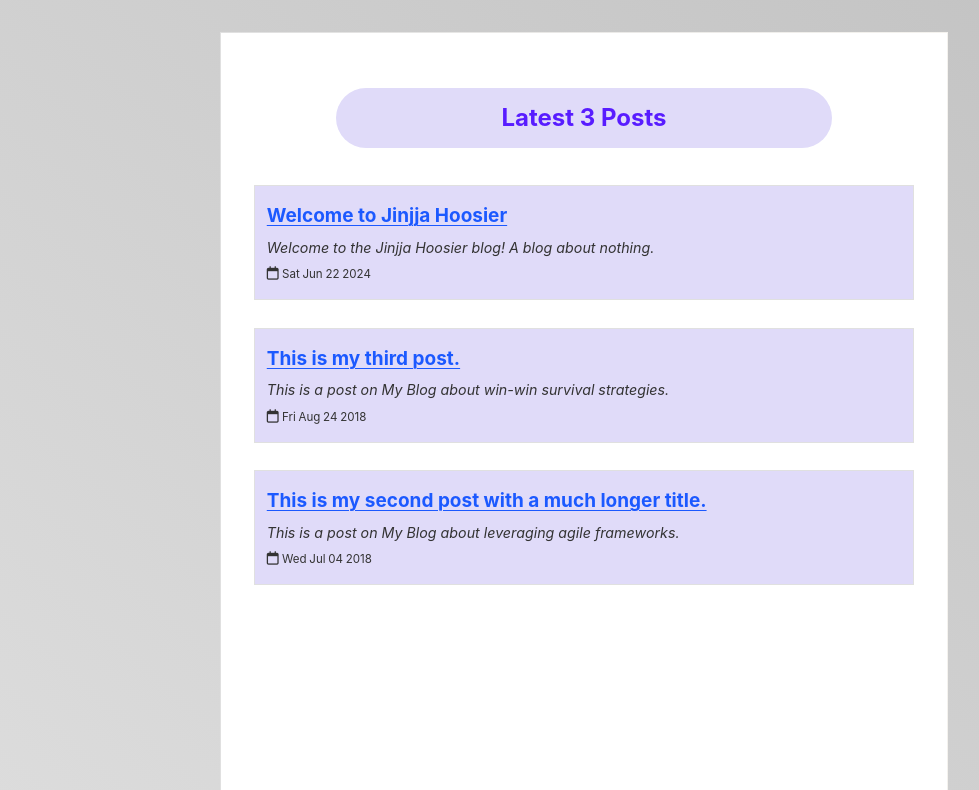
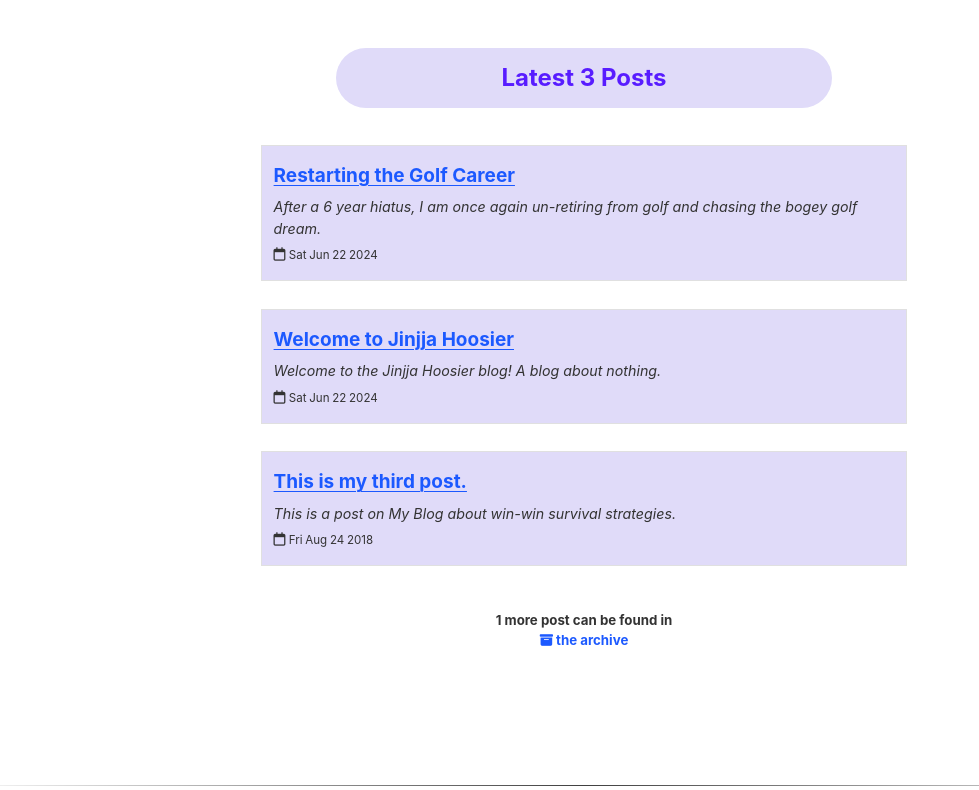
Before and after one commit to simonhlee97/sushispicelatte, an Eleventy site: page content/index.njk in a window 1280 px wide. Shown: the part 87-877 px from the top of the page, without its empty margins (56-1035 px from the left). Built offline with nearby package versions, Linux system fonts and the light colour scheme; Eleventy itself is replaced by a stand-in of ours; files that its build step writes are made by us from their sources; no server answers.

Commit message:
renamed the blog

```diff
--- /dev/null
+++ b/_data/example.js
@@ -0,0 +1,5 @@
+module.exports = {
+  copyright: new Date().getFullYear(),
+  title: "Range",
+  author: "David Epstein"
+}
--- /dev/null
+++ b/_data/mock.json
@@ -0,0 +1,289 @@
+[
+  {
+    "title": "10 Tips for Writing Clean HTML and CSS",
+    "description": "Learn how to write clean and maintainable HTML and CSS with these 10 tips.",
+    "date": "2022-01-05",
+    "tags": ["HTML", "CSS", "Web Development"],
+    "href": "/blog/10-tips-for-writing-clean-html-and-css"
+  },
+  {
+    "title": "The Pros and Cons of CSS Frameworks",
+    "description": "CSS frameworks can speed up development, but they also have their drawbacks. Learn about the pros and cons of using CSS frameworks in your projects.",
+    "date": "2022-02-12",
+    "tags": ["CSS", "Web Development"],
+    "href": "/blog/the-pros-and-cons-of-css-frameworks"
+  },
+  {
+    "title": "5 Essential JavaScript Libraries for Frontend Developers",
+    "description": "Discover 5 JavaScript libraries that can help you build better frontend applications.",
+    "date": "2022-03-19",
+    "tags": ["JavaScript", "Web Development"],
+    "href": "/blog/5-essential-javascript-libraries-for-frontend-developers"
+  },
+  {
+    "title": "How to Optimize Your Images for the Web",
+    "description": "Learn how to optimize your images for the web to improve your website's performance and user experience.",
+    "date": "2022-04-26",
+    "tags": ["Web Development", "Images"],
+    "href": "/blog/how-to-optimize-your-images-for-the-web"
+  },
+  {
+    "title": "The Fundamentals of Responsive Web Design",
+    "description": "Get started with responsive web design and learn how to create websites that look great on any device.",
+    "date": "2022-05-03",
+    "tags": ["Web Development", "Responsive Design"],
+    "href": "/blog/the-fundamentals-of-responsive-web-design"
+  },
+  {
+    "title": "10 Common Mistakes in Frontend Web Development",
+    "description": "Avoid these 10 common mistakes in frontend web development to save time and improve your code.",
+    "date": "2022-06-11",
+    "tags": ["Web Development"],
+    "href": "/blog/10-common-mistakes-in-frontend-web-development"
+  },
+  {
+    "title": "How to Use Flexbox for Layout in CSS",
+    "description": "Learn how to use Flexbox to create flexible and responsive layouts in CSS.",
+    "date": "2022-07-18",
+    "tags": ["CSS", "Web Development", "Flexbox"],
+    "href": "/blog/how-to-use-flexbox-for-layout-in-css"
+  },
+  {
+    "title": "5 Tips for Writing Better JavaScript Code",
+    "description": "Improve your JavaScript skills with these 5 tips for writing better code.",
+    "date": "2022-08-25",
+    "tags": ["JavaScript", "Web Development"],
+    "href": "/blog/5-tips-for-writing-better-javascript-code"
+  },
+  {
+    "title": "The Benefits of Using a CSS Preprocessor",
+    "description": "Discover the benefits of using a CSS preprocessor like Sass or Less in your web development projects.",
+    "date": "2022-09-01",
+    "tags": ["CSS", "Web Development", "Preprocessors"],
+    "href": "/blog/the-benefits-of-using-a-css-preprocessor"
+  },
+  {
+    "title": "How to Create Animations with CSS",
+    "description": "Learn how to create animations with CSS and add some life to your web projects.",
+    "date": "2022-10-08",
+    "tags": ["CSS", "Web Development", "Animations"],
+    "href": "/blog/how-to-create-animations-with-css"
+  },
+  {
+    "title": "The Basics of Accessibility in Web Development",
+    "description": "Learn about the basics of accessibility in web development and how to make your websites more inclusive.",
+    "date": "2022-11-15",
+    "tags": ["Web Development", "Accessibility"],
+    "href": "/blog/the-basics-of-accessibility-in-web-development"
+  },
+  {
+    "title": "10 Tools for Debugging JavaScript",
+    "description": "Discover 10 tools that can help you debug your JavaScript code and save time in your projects.",
+    "date": "2022-12-22",
+    "tags": ["JavaScript", "Web Development", "Debugging"],
+    "href": "/blog/10-tools-for-debugging-javascript"
+  },
+  {
+    "title": "How to Use CSS Grid for Layout",
+    "description": "Learn how to use CSS Grid to create powerful and flexible layouts in your web projects.",
+    "date": "2023-01-05",
+    "tags": ["CSS", "Web Development", "Grid"],
+    "href": "/blog/how-to-use-css-grid-for-layout"
+  },
+  {
+    "title": "The Pros and Cons of Single-Page Applications",
+    "description": "Single-page applications have become increasingly popular, but they also have their drawbacks. Learn about the pros and cons of using single-page applications in your projects.",
+    "date": "2023-02-12",
+    "tags": ["Web Development", "Single-Page Applications"],
+    "href": "/blog/the-pros-and-cons-of-single-page-applications"
+  },
+  {
+    "title": "5 Essential Tools for Frontend Web Developers",
+    "description": "Discover 5 tools that can help you be more productive and efficient as a frontend web developer.",
+    "date": "2023-03-19",
+    "tags": ["Web Development", "Tools"],
+    "href": "/blog/5-essential-tools-for-frontend-web-developers"
+  },
+  {
+    "title": "How to Optimize Your CSS for Better Performance",
+    "description": "Learn how to optimize your CSS for better performance and faster load times.",
+    "date": "2023-04-26",
+    "tags": ["CSS", "Web Development", "Performance"],
+    "href": "/blog/how-to-optimize-your-css-for-better-performance"
+  },
+  {
+    "title": "The Basics of Responsive Images in Web Development",
+    "description": "Learn about the basics of responsive images in web development and how to make your images look great on any device.",
+    "date": "2023-05-03",
+    "tags": ["Web Development", "Images", "Responsive Design"],
+    "href": "/blog/the-basics-of-responsive-images-in-web-development"
+  },
+  {
+    "title": "10 Tips for Writing Better JavaScript Code",
+    "description": "Improve your JavaScript skills with these 10 tips for writing better code.",
+    "date": "2023-06-11",
+    "tags": ["JavaScript", "Web Development"],
+    "href": "/blog/10-tips-for-writing-better-javascript-code"
+  },
+  {
+    "title": "How to Use CSS Variables for Dynamic Styling",
+    "description": "Learn how to use CSS variables to create dynamic and flexible styles in your web projects.",
+    "date": "2023-07-18",
+    "tags": ["CSS", "Web Development", "Variables"],
+    "href": "/blog/how-to-use-css-variables-for-dynamic-styling"
+  },
+  {
+    "title": "The Benefits of Using a JavaScript Framework",
+    "description": "Discover the benefits of using a JavaScript framework like React or Angular in your web development projects.",
+    "date": "2023-08-25",
+    "tags": ["JavaScript", "Web Development", "Frameworks"],
+    "href": "/blog/the-benefits-of-using-a-javascript-framework"
+  },
+  {
+    "title": "The Basics of Web Accessibility",
+    "description": "Learn about the basics of web accessibility and how to make your websites more inclusive.",
+    "date": "2023-09-01",
+    "tags": ["Web Development", "Accessibility"],
+    "href": "/blog/the-basics-of-web-accessibility"
+  },
+  {
+    "title": "10 Essential VS Code Extensions for Web Developers",
+    "description": "Discover 10 essential VS Code extensions that can help you be more productive as a web developer.",
+    "date": "2023-10-08",
+    "tags": ["Web Development", "Tools"],
+    "href": "/blog/10-essential-vs-code-extensions-for-web-developers"
+  },
+  {
+    "title": "How to Create a Responsive Navigation Menu",
+    "description": "Learn how to create a responsive navigation menu that works well on any device.",
+    "date": "2023-11-15",
+    "tags": ["Web Development", "Responsive Design"],
+    "href": "/blog/how-to-create-a-responsive-navigation-menu"
+  },
+  {
+    "title": "The Pros and Cons of Serverless Architecture",
+    "description": "Serverless architecture has become increasingly popular, but it also has its drawbacks. Learn about the pros and cons of using serverless architecture in your projects.",
+    "date": "2023-12-22",
+    "tags": ["Web Development", "Serverless"],
+    "href": "/blog/the-pros-and-cons-of-serverless-architecture"
+  },
+  {
+    "title": "10 Tips for Writing Better CSS Code",
+    "description": "Improve your CSS skills with these 10 tips for writing better code.",
+    "date": "2024-01-05",
+    "tags": ["CSS", "Web Development"],
+    "href": "/blog/10-tips-for-writing-better-css-code"
+  },
+  {
+    "title": "How to Use JavaScript to Create Interactive Web Pages",
+    "description": "Learn how to use JavaScript to create interactive web pages and engage your users.",
+    "date": "2024-02-12",
+    "tags": ["JavaScript", "Web Development"],
+    "href": "/blog/how-to-use-javascript-to-create-interactive-web-pages"
+  },
+  {
+    "title": "The Basics of CSS Animations",
+    "description": "Learn about the basics of CSS animations and how to add some life to your web projects.",
+    "date": "2024-03-19",
+    "tags": ["CSS", "Web Development", "Animations"],
+    "href": "/blog/the-basics-of-css-animations"
+  },
+  {
+    "title": "10 Common Mistakes in JavaScript Development",
+    "description": "Avoid these 10 common mistakes in JavaScript development to save time and improve your code.",
+    "date": "2024-04-26",
+    "tags": ["JavaScript", "Web Development"],
+    "href": "/blog/10-common-mistakes-in-javascript-development"
+  },
+  {
+    "title": "How to Use CSS Transitions for Smooth Animations",
+    "description": "Learn how to use CSS transitions to create smooth and engaging animations in your web projects.",
+    "date": "2024-05-03",
+    "tags": ["CSS", "Web Development", "Animations"],
+    "href": "/blog/how-to-use-css-transitions-for-smooth-animations"
+  },
+  {
+    "title": "The Benefits of Using a CSS Framework",
+    "description": "Discover the benefits of using a CSS framework like Bootstrap or Foundation in your web development projects.",
+    "date": "2024-06-11",
+    "tags": ["CSS", "Web Development", "Frameworks"],
+    "href": "/blog/the-benefits-of-using-a-css-framework"
+  },
+  {
+    "title": "How to Use JavaScript to Manipulate the DOM",
+    "description": "Learn how to use JavaScript to manipulate the Document Object Model (DOM) and create dynamic web pages.",
+    "date": "2024-07-18",
+    "tags": ["JavaScript", "Web Development", "DOM"],
+    "href": "/blog/how-to-use-javascript-to-manipulate-the-dom"
+  },
+  {
+    "title": "The Basics of Responsive Typography",
+    "description": "Learn about the basics of responsive typography and how to make your text look great on any device.",
+    "date": "2024-08-25",
+    "tags": ["Web Development", "Typography", "Responsive Design"],
+    "href": "/blog/the-basics-of-responsive-typography"
+  },
+  {
+    "title": "10 Essential Git Commands for Web Developers",
+    "description": "Discover 10 essential Git commands that can help you manage your code and collaborate with others as a web developer.",
+    "date": "2024-09-01",
+    "tags": ["Web Development", "Git"],
+    "href": "/blog/10-essential-git-commands-for-web-developers"
+  },
+  {
+    "title": "How to Use CSS Grid for Responsive Layouts",
+    "description": "Learn how to use CSS Grid to create responsive and flexible layouts in your web projects.",
+    "date": "2024-10-08",
+    "tags": ["CSS", "Web Development", "Grid", "Responsive Design"],
+    "href": "/blog/how-to-use-css-grid-for-responsive-layouts"
+  },
+  {
+    "title": "The Pros and Cons of React Native",
+    "description": "React Native has become a popular choice for building mobile apps, but it also has its drawbacks. Learn about the pros and cons of using React Native in your projects.",
+    "date": "2024-11-15",
+    "tags": ["Mobile Development", "React Native"],
+    "href": "/blog/the-pros-and-cons-of-react-native"
+  },
+  {
+    "title": "5 Essential Node.js Libraries for Web Developers",
+    "description": "Discover 5 Node.js libraries that can help you build better web applications and improve your productivity as a web developer.",
+    "date": "2024-12-22",
+    "tags": ["Web Development", "Node.js"],
+    "href": "/blog/5-essential-node-js-libraries-for-web-developers"
+  },
+  {
+    "title": "How to Optimize Your Website for Search Engines",
+    "description": "Learn how to optimize your website for search engines and improve your visibility online.",
+    "date": "2025-01-05",
+    "tags": ["Web Development", "SEO"],
+    "href": "/blog/how-to-optimize-your-website-for-search-engines"
+  },
+  {
+    "title": "The Basics of Progressive Web Apps",
+    "description": "Learn about the basics of progressive web apps and how to create web applications that work offline and on mobile devices.",
+    "date": "2025-02-12",
+    "tags": ["Web Development", "Progressive Web Apps"],
+    "href": "/blog/the-basics-of-progressive-web-apps"
+  },
+  {
+    "title": "10 Tips for Writing Better HTML Code",
+    "description": "Improve your HTML skills with these 10 tips for writing better code.",
+    "date": "2025-03-19",
+    "tags": ["HTML", "Web Development"],
+    "href": "/blog/10-tips-for-writing-better-html-code"
+  },
+  {
+    "title": "How to Use JavaScript Promises",
+    "description": "Learn how to use JavaScript promises to handle asynchronous operations and improve the performance of your web applications.",
+    "date": "2025-04-26",
+    "tags": ["JavaScript", "Web Development", "Asynchronous Programming"],
+    "href": "/blog/how-to-use-javascript-promises"
+  },
+  {
+    "title": "The Basics of Responsive Tables",
+    "description": "Learn about the basics of responsive tables and how to make your tabular data look great on any device.",
+    "date": "2025-05-03",
+    "tags": ["Web Development", "Tables", "Responsive Design"],
+    "href": "/blog/the-basics-of-responsive-tables"
+  }
+]
--- /dev/null
+++ b/_data/test.json
@@ -0,0 +1,4 @@
+{
+  "name": "Pascal Siakem",
+  "description": "is a straight balla from Cameroon"
+}
--- a/_includes/layouts/base.njk
+++ b/_includes/layouts/base.njk
@@ -22,13 +22,14 @@
     {% include "public/css/components.css" %}
     {% endcss %}
 		<style>{% getBundle "css" %}</style>
-    <script src="/bundle.js"></script>
 	</head>
 	<body>
 		<a href="#skip" class="visually-hidden">Skip to main content</a>
 
 		<header>
-			<a href="/"><img style="width:144px;" src="/img/jinjja_sm.jpg" alt="jinjjalogo" /></a>
+			{# <a href="/"><img style="width:144px;" src="/img/jinjja_sm.jpg" alt="jinjjalogo" /></a> #}
+			<a href="/">Sushi Spice Latte</a>
+
 
 			<nav>
 				<h2 class="visually-hidden">Top level navigation menu</h2>
@@ -56,8 +57,9 @@
       <div class="footer-info">
         <p class="footer-p">Site built with <a href="https://www.11ty.dev/" target="_blank">11ty</a></p>
         <p class="footer-p">Hosted on <a href="https://pages.github.com/" target="_blank">Github Pages</a></p>
-        <p class="footer-p">&copy; 2024</p>
+        <p class="footer-p">&copy; {{ example.copyright }}</p>
       </div>
     </footer>
+
 	</body>
 </html>
--- a/bundle.js
+++ /dev/null
@@ -1,73 +0,0 @@
-
-(function(){
-
-  var searchIndex = null;
-  var searchUI = document.querySelector('.search-ui');
-  var resultsUI = document.querySelector('.search-results');
-  var searchInput = document.querySelector('#search-str');
-  var footer = document.querySelector('footer');
-
-  // clear the current results
-  var clearResults = function(){
-    while (resultsUI.firstChild) {
-      resultsUI.removeChild(resultsUI.firstChild);
-    }
-    // unhide the footer again
-    footer.classList.remove('invisible');
-
-  }
-
-  // search and display
-  var find = function(str) {
-
-    str = str.toLowerCase();
-
-    // look for matches in the search JSON
-    var results = [];
-    for(var item in searchIndex ) {
-      var found = searchIndex[item].text.indexOf(str);
-      if(found != -1 ) {
-        results.push(searchIndex[item])
-      }
-    }
-
-    // build and insert the new result entries
-    clearResults();
-    footer.classList.add('invisible');
-    for(var item in results) {
-      var listItem = document.createElement('li');
-      var link = document.createElement('a');
-      link.textContent = results[item].title;
-      link.setAttribute('href', results[item].url);
-      listItem.appendChild(link);
-      resultsUI.appendChild(listItem);
-    }
-  }
-
-  // add an event listener for a click on the search link
-  btnHandler('#search-link', function(){
-
-    // get the data
-    fetch('/search.json').then(function(response) {
-      // return response.json();
-      console.log(response);
-    }).then(function(response) {
-      searchIndex = response.search;
-    });
-
-    searchUI.classList.toggle('invisible');
-    searchInput.focus();
-
-    // listen for input changes
-    searchInput.addEventListener('keyup', function(event) {
-      var str = searchInput.value
-      if(str.length > 2) {
-        find(str);
-      } else {
-        clearResults();
-      }
-    });
-
-  });
-
-})();
--- /dev/null
+++ b/content/blog/golfing-restart.md
@@ -0,0 +1,25 @@
+---
+title: Restarting the Golf Career
+excerpt: After a 6 year hiatus, I am once again un-retiring from golf and chasing the bogey golf dream.
+date: Last Modified
+tags:
+  - sports
+  - golf
+---
+
+### My Golf Bag
+
+My golf bag, and all the stuff inside it, has not changed in 15+ years. Here's what's currently in my bag.
+
+- Ben Hogan Apex Plus irons
+- TaylorMade R580 Driver
+- an ancient Ping putter
+- Nike bag
+- shoes? Somewhere in my mom's garage?
+
+### Direct to Consumer?
+
+The "direct to consumer" market seems to be getting quite popular, as people are looking for wallet-friendly and good quality golf clubs.
+
+- Takomo
+- Sub70
--- a/content/search-index.njk
+++ /dev/null
@@ -1,13 +0,0 @@
----
-permalink: search.json
----
-{"search" : [
-{%- for item in collections.posts -%}
-  {
-    {% if item.data.externalurl %}"url" : "{{ item.data.externalurl }}",
-    {% else %}"url" : "{{ item.url }}",{% endif %}
-    "title" : "{{ item.data.title }}",
-    "text" : "{{ (item.data.title + " " + item.templateContent) }}"
-  }{% if not loop.last %},{% else %}{%- endif -%}
-{%- endfor -%}
-]}
--- a/content/search.njk
+++ /dev/null
@@ -1,41 +0,0 @@
----
-layout: layouts/base.njk
-eleventyNavigation:
-  key: search
-  order: 6
----
-
-{% block sidebar %}
-  <h1>Search 🔎</h1>
-  <p>
-    Search this site
-  </p>
-{% endblock %}
-
-
-{% block content %}
-
-  <h2>Search this site</h2>
-  <p>
-    This site is indexed by Google. So it can be searched.
-  </p>
-
-  <form action="https://www.google.com/search?q=" method="get" class="search">
-    <input type="hidden" name="q" id="q" value="site:/">
-    <p><label for="search-str">Search <small>(results displayed on Google's site)</small></label>
-    <input type="text" name="q" id="search-str"></p>
-    <p><button type="submit" class="submit">Search with Google</button></p>
-  </form>
-
-  <h2>Tagged posts</h2>
-  <p>
-    If you are struggling to find what you are looking for, you might also find it by exploring the tags.
-  </p>
-
-  <div class='all-tags-list'>
-    {% for tag in collections.all | getAllTags | filterTagList %}
-      {% set tagUrl %}/tags/{{ tag | slugify }}/{% endset %}
-      <span class="all-tags-item"><a href="{{ tagUrl }}" class="btn-tag">{{ tag }}</a></span>
-    {% endfor %}
-  </div>
-{% endblock %}
--- a/eleventy.config.js
+++ b/eleventy.config.js
@@ -18,7 +18,7 @@ module.exports = function(eleventyConfig) {
 		"./node_modules/prismjs/themes/prism-okaidia.css": "/css/prism-okaidia.css"
 	});
 
-  eleventyConfig.addPassthroughCopy("bundle.js");
+  // eleventyConfig.addPassthroughCopy("bundle.js");
 
 	// Run Eleventy when these files change:
 	// https://www.11ty.dev/docs/watch-serve/#add-your-own-watch-targets
--- a/package.json
+++ b/package.json
@@ -1,10 +1,10 @@
 {
-	"name": "jinjjahoosier",
+	"name": "sushispicelatte",
 	"version": "8.0.0",
 	"description": "From rice fields to corn fields, a blog by a real Hoosier.",
 	"scripts": {
-		"build": "env NODE_ENV=production npx eleventy --pathprefix 'jinjjahoosier'",
-		"build-ghpages": "npx @11ty/eleventy --pathprefix=/jinjjahoosier/",
+		"build": "env NODE_ENV=production npx eleventy --pathprefix 'sushispicelatte'",
+		"build-ghpages": "npx @11ty/eleventy --pathprefix=/sushispicelatte/",
 		"start": "npx @11ty/eleventy --serve --quiet",
 		"debug": "DEBUG=Eleventy* npx @11ty/eleventy",
 		"debugstart": "DEBUG=Eleventy* npx @11ty/eleventy --serve --quiet",
--- a/public/css/header.css
+++ b/public/css/header.css
@@ -7,7 +7,8 @@ header {
   flex-direction: column;
 	align-items: center;
   border-radius: 1px;
-  background-color: var(--gray2);
+  /* background-color: var(--gray2); */
+  background-color: white;
 }
 .nav {
   padding: 7px 1px 7px 1px;
--- a/public/css/index.css
+++ b/public/css/index.css
@@ -87,7 +87,9 @@ html {
 
 }
 body {
-  background: linear-gradient(to bottom left, var(--color-gray-50), var(--color-gray-20));
+  /* background: linear-gradient(to bottom left, var(--color-gray-50), var(--color-gray-20)); */
+  background-color: white;
+
 	/* max-width: 50em; */
 	/* max-width: 700px; */
 	/* max-width: 796px; */
@@ -114,14 +116,16 @@ li {
 
 main {
   margin: 3em auto;
-	padding: 2.3rem 1.11rem 1.11rem 1.11rem;
-  min-height: 95vh;
+	padding: 2.3rem 1.6rem 1.13rem 1.6rem;
+  border-radius: 10px;
+  min-height: 93vh;
   max-width: 728px;
-  border-radius: 2px;
-  border: 1px solid transparent;
-  border-image: linear-gradient(to right, var(--color-gray-20), var(--gray));
-  border-image-slice: 1;
-  background: white;
+  /* background: linear-gradient(to bottom, white, var(--gray2)); */
+  background-color: white;
+}
+main ul {
+  margin-bottom: 1.4em;
+  padding-left: 30px;
 }
 table {
 	margin: 1em 0;
--- a/public/css/postlist.css
+++ b/public/css/postlist.css
@@ -15,7 +15,7 @@
   transition: box-shadow 0.3s linear;
 }
 .postlist-item:hover {
-  box-shadow: 0px 0px 0px 2px var(--blue1);
+  box-shadow: 0px 0px 0px 2px var(--color-gray-50);
 }
 .postlist-date,
 .postlist-item:before {
--- a/public/css/tags.css
+++ b/public/css/tags.css
@@ -17,13 +17,11 @@
   display: inline-flex;
   justify-content: center;
 	flex-wrap: wrap;
-	gap: .44em;
 	list-style-type: none;
 	padding: 2.5em 0;
-  border: 1px dotted black;
 }
 .all-tags-item {
-  margin: 3px;
+  margin: 6px 4px;
 }
 
 /* Tags list */
```
Also changed, not shown: _data/metadata.js (+4 -4 lines), _data/pokemon.js (added, +7 -0 lines), content/about.md (renamed from content/about/index.md, +1 -1 lines).
